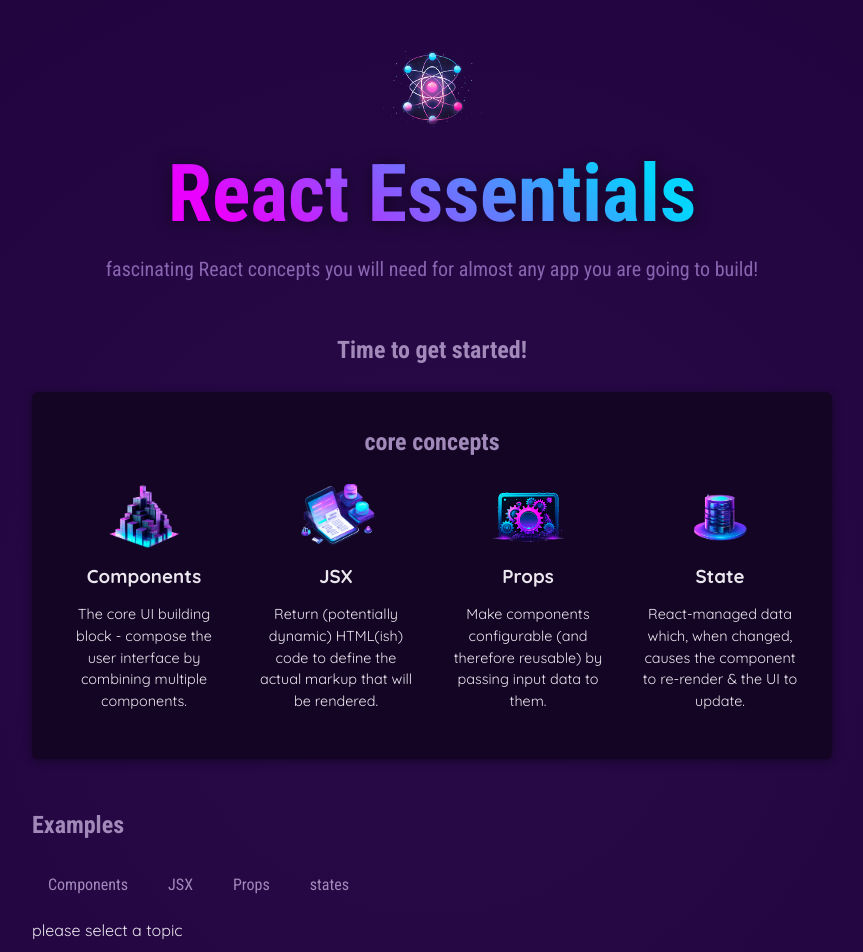
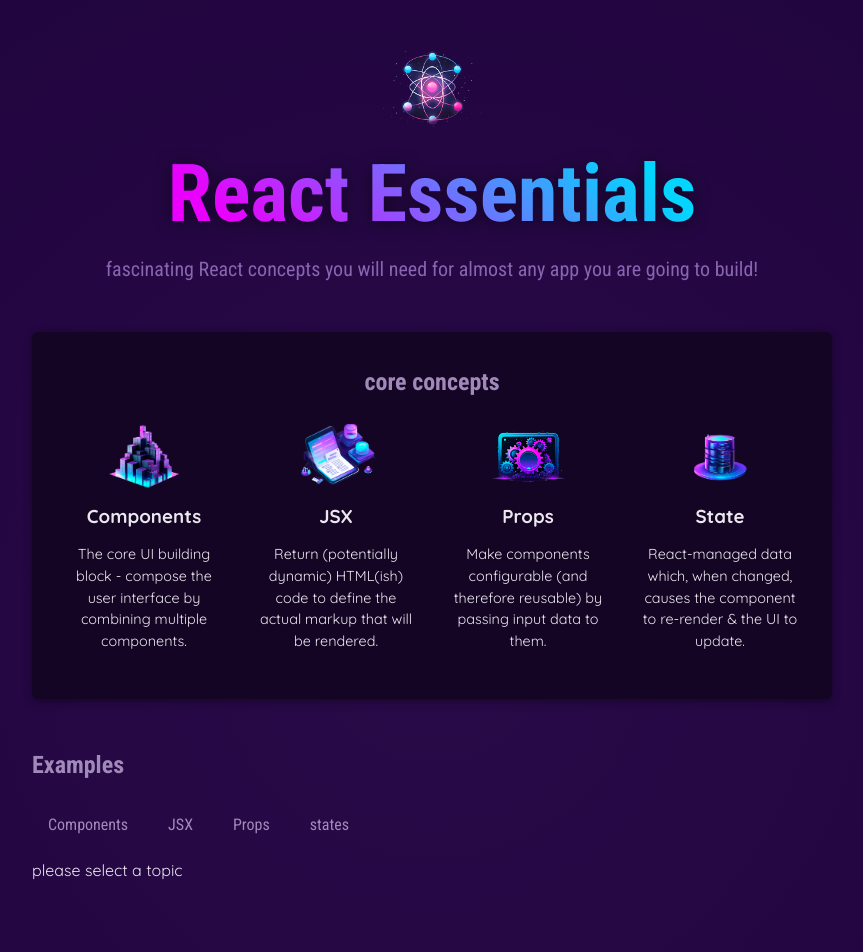
Before and after one commit to mkanan-ej/learning-react, a React (Vite) app: page / in a window 1280 px wide. Shown: the top 952 px of the page, without its empty margins (208-1071 px from the left). Built offline with nearby package versions, Linux system fonts and the light colour scheme.

Commit message:
splits components into different files and makes the app component cleaner

```diff
--- a/src/App.jsx
+++ b/src/App.jsx
@@ -1,73 +1,20 @@
-import { useState } from "react";
-import { CORE_CONCEPTS } from "./data.js";
+
+import Examples from "./components/Examples.jsx";
 import Header from "./components/Header.jsx";
 import CoreConcepts from "./components/CoreConcepts.jsx";
-import TabButton from "./components/TabButton.jsx";
-import { EXAMPLES } from "./data.js";
+
+
+
 
 function App() {
-  const [selected, setselected] = useState();
-  function clicked(type){
-    setselected(type);
-
-
-  };
   return (
-    <div>
+    <>
       <Header />
       <main>
-        <h2>Time to get started!</h2>
-        <section id="core-concepts">
-          <h2>core concepts</h2>
-          <ul>
-            {CORE_CONCEPTS.map((concept) => (<CoreConcepts {...concept} />))}
-
-{/*
-            <CoreConcepts
-              title={CORE_CONCEPTS[0].title}
-              description={CORE_CONCEPTS[0].description}
-              image={CORE_CONCEPTS[0].image}
-            />
-            <CoreConcepts
-              title={CORE_CONCEPTS[1].title}
-              description={CORE_CONCEPTS[1].description}
-              image={CORE_CONCEPTS[1].image}
-            />
-            <CoreConcepts
-              title={CORE_CONCEPTS[2].title}
-              description={CORE_CONCEPTS[2].description}
-              image={CORE_CONCEPTS[2].image}
-            />
-            <CoreConcepts
-              title={CORE_CONCEPTS[3].title}
-              description={CORE_CONCEPTS[3].description}
-              image={CORE_CONCEPTS[3].image}
-            /> */}
-          </ul>
-        </section>
-
-        <section id="examples">
-          <h2>Examples</h2>
-          <menu>
-            <TabButton onSelect={() => clicked('components')}>Components</TabButton>
-            <TabButton onSelect={() => clicked('jsx')}>JSX</TabButton>
-            <TabButton onSelect={() => clicked('props')}>Props</TabButton>
-            <TabButton onSelect={() => clicked('state')}>states</TabButton>
-
-          </menu>
-          {!selected ? <p> please select a topic</p> :  <div id="tab-content">
-          <h3>{EXAMPLES[selected].title}</h3>
-          <p>{EXAMPLES[selected].description}</p>
-          <pre>
-            <code>
-              {EXAMPLES[selected].code}
-            </code>
-          </pre>
-          </div>}
-
-        </section>
+        <CoreConcepts />
+        <Examples />
       </main>
-    </div>
+    </>
   );
 }
 
--- /dev/null
+++ b/src/components/CoreConcept.jsx
@@ -0,0 +1,10 @@
+function CoreConcept(props){
+  return(
+    <li>
+      <img src={props.image} alt="" />
+      <h3>{props.title}</h3>
+      <p>{props.description}</p>
+    </li>
+  );
+}
+export default CoreConcept;
--- a/src/components/CoreConcepts.jsx
+++ b/src/components/CoreConcepts.jsx
@@ -1,10 +1,36 @@
-function CoreConcepts(props){
-  return(
-    <li>
-      <img src={props.image} alt="" />
-      <h3>{props.title}</h3>
-      <p>{props.description}</p>
-    </li>
+import { CORE_CONCEPTS } from "../data.js";
+import CoreConcept from "./CoreConcept.jsx";
+export default function CoreConcepts() {
+  return (
+    <section id="core-concepts">
+      <h2>core concepts</h2>
+      <ul>
+        {CORE_CONCEPTS.map((concept) => (
+          <CoreConcept {...concept} />
+        ))}
+
+        {/*
+                    <CoreConcepts
+                      title={CORE_CONCEPTS[0].title}
+                      description={CORE_CONCEPTS[0].description}
+                      image={CORE_CONCEPTS[0].image}
+                    />
+                    <CoreConcepts
+                      title={CORE_CONCEPTS[1].title}
+                      description={CORE_CONCEPTS[1].description}
+                      image={CORE_CONCEPTS[1].image}
+                    />
+                    <CoreConcepts
+                      title={CORE_CONCEPTS[2].title}
+                      description={CORE_CONCEPTS[2].description}
+                      image={CORE_CONCEPTS[2].image}
+                    />
+                    <CoreConcepts
+                      title={CORE_CONCEPTS[3].title}
+                      description={CORE_CONCEPTS[3].description}
+                      image={CORE_CONCEPTS[3].image}
+                    /> */}
+      </ul>
+    </section>
   );
 }
-export default CoreConcepts;
--- /dev/null
+++ b/src/components/Examples.jsx
@@ -0,0 +1,32 @@
+import { EXAMPLES } from "../data.js";
+import TabButton from "./TabButton.jsx";
+import { useState } from "react";
+export default function Examples(){
+    const [selected, setselected] = useState();
+    function clicked(type){
+        setselected(type);
+    };
+    return(
+        <section id="examples">
+          <h2>Examples</h2>
+          <menu>
+            <TabButton onSelect={() => clicked('components')}>Components</TabButton>
+            <TabButton onSelect={() => clicked('jsx')}>JSX</TabButton>
+            <TabButton onSelect={() => clicked('props')}>Props</TabButton>
+            <TabButton onSelect={() => clicked('state')}>states</TabButton>
+
+          </menu>
+          {!selected ? <p> please select a topic</p> :  <div id="tab-content">
+          <h3>{EXAMPLES[selected].title}</h3>
+          <p>{EXAMPLES[selected].description}</p>
+          <pre>
+            <code>
+              {EXAMPLES[selected].code}
+            </code>
+          </pre>
+          </div>}
+
+        </section>
+
+    );
+}
```
